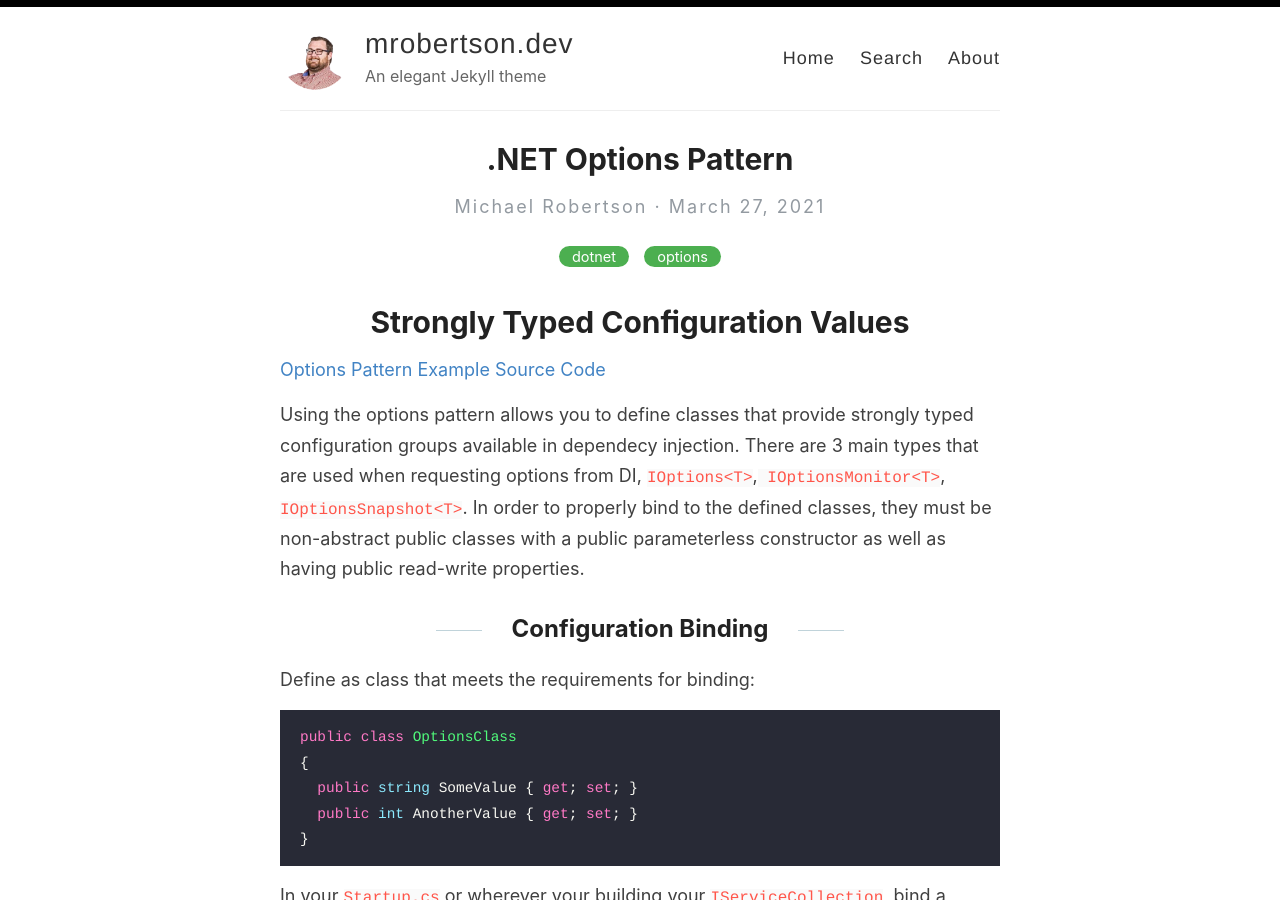
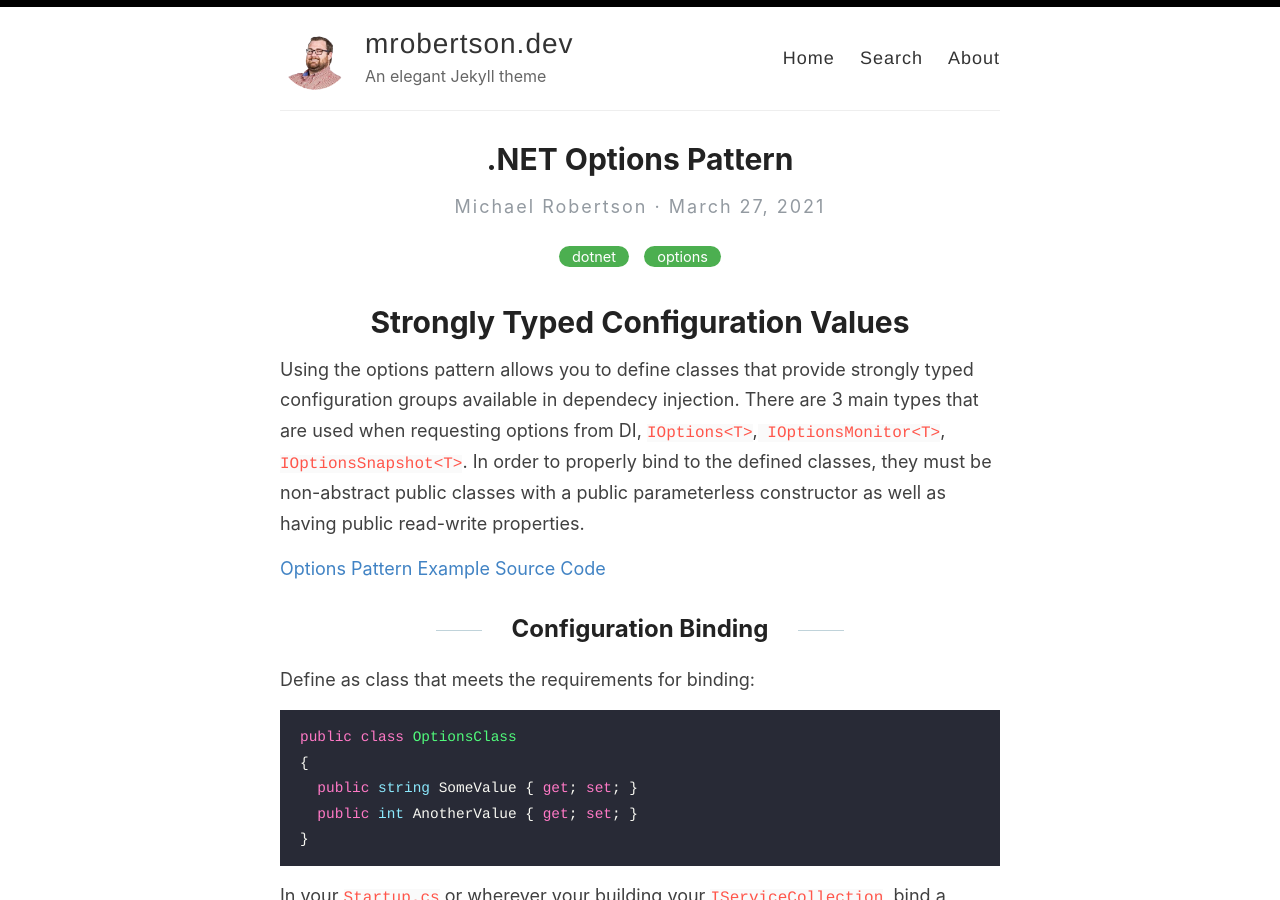
Before and after one commit to mroberts91/blog, a Jekyll site: the page built from _posts/2021-03-27-dotnet-options-pattern.md, in a window 1280 px wide and 900 px high. Built offline with Jekyll 4.4.1, drawn with Linux system fonts in a browser that asks for light colours; comment, search, counter and statistics services are not loaded.

```diff
--- a/_posts/2021-03-27-dotnet-options-pattern.md
+++ b/_posts/2021-03-27-dotnet-options-pattern.md
@@ -5,9 +5,10 @@ categories: [dotnet,options]
 ---
 
 # Strongly Typed Configuration Values
-[Options Pattern Example Source Code](https://github.com/mroberts91/OptionsPatternExample)
 
 Using the options pattern allows you to define classes that provide strongly typed configuration groups available in dependecy injection. There are 3 main types that are used when requesting options from DI, `IOptions<T>`,` IOptionsMonitor<T>`, `IOptionsSnapshot<T>`. In order to properly bind to the defined classes, they must be non-abstract public classes with a public parameterless constructor as well as having public read-write properties.
+
+[Options Pattern Example Source Code](https://github.com/mroberts91/OptionsPatternExample)
 
 ## Configuration Binding
 Define as class that meets the requirements for binding:
```
